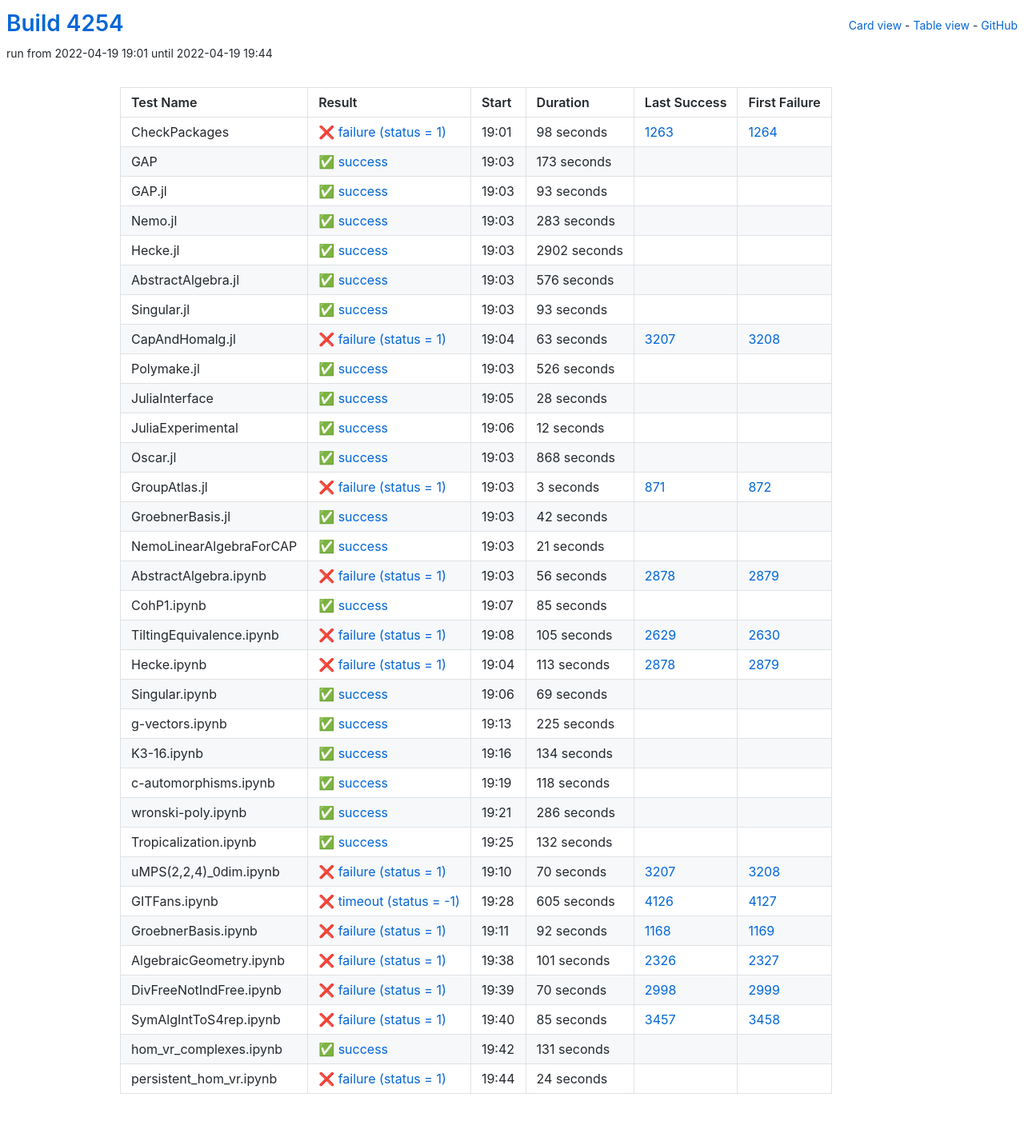
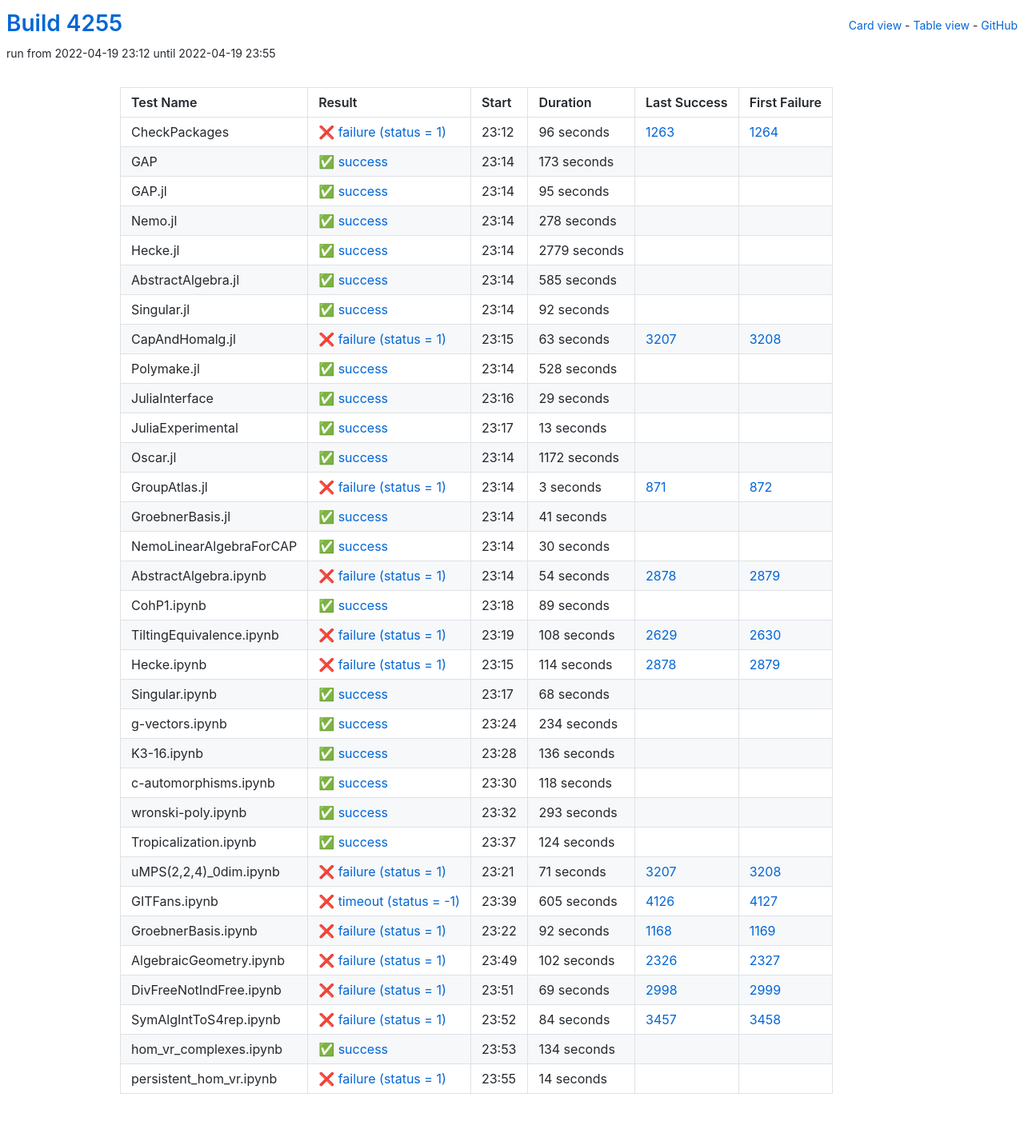
Before and after one commit to oscar-system/oscar-ci-status-stable, a Jekyll site: the page built from table.html, in a window 1280 px wide. Shown: the whole page at 80% size. Built offline with Jekyll 4.4.1, drawn with Linux system fonts in a browser that asks for light colours.

Commit message:
Build #4255

```diff
--- a/_data/ci.yml
+++ b/_data/ci.yml
@@ -1,6 +1,6 @@
 ---
-build: 4254
-build_url: https://oscarci.mathematik.uni-kl.de/job/oscar-stable/4254/
+build: 4255
+build_url: https://oscarci.mathematik.uni-kl.de/job/oscar-stable/4255/
 job: oscar-stable
 organization: oscar-system
 repo: oscar-ci-status-stable
@@ -8,20 +8,20 @@ repourl: https://github.com/oscar-system/oscar-ci-status-stable
 tests:
 - name: CheckPackages
   id: checkpackages
-  log: https://oscarci.mathematik.uni-kl.de/job/oscar-stable/4254/artifact/logs/build-4254/CheckPackages.log
-  start: 2022-04-19 19:01
+  log: https://oscarci.mathematik.uni-kl.de/job/oscar-stable/4255/artifact/logs/build-4255/CheckPackages.log
+  start: 2022-04-19 23:12
   success: false
   exitcode: 1
   status: failure
-  duration: 98
+  duration: 96
   last_success: 1263
   last_success_url: https://oscarci.mathematik.uni-kl.de/job/oscar-stable/1263/
   first_failure: 1264
   first_failure_url: https://oscarci.mathematik.uni-kl.de/job/oscar-stable/1264/
 - name: GAP
   id: gap
-  log: https://oscarci.mathematik.uni-kl.de/job/oscar-stable/4254/artifact/logs/build-4254/GAP.log
-  start: 2022-04-19 19:03
+  log: https://oscarci.mathematik.uni-kl.de/job/oscar-stable/4255/artifact/logs/build-4255/GAP.log
+  start: 2022-04-19 23:14
   success: true
   exitcode: 0
   status: success
@@ -32,68 +32,68 @@ tests:
   first_failure_url:
 - name: GAP.jl
   id: gap-jl
-  log: https://oscarci.mathematik.uni-kl.de/job/oscar-stable/4254/artifact/logs/build-4254/GAP.jl.log
-  start: 2022-04-19 19:03
+  log: https://oscarci.mathematik.uni-kl.de/job/oscar-stable/4255/artifact/logs/build-4255/GAP.jl.log
+  start: 2022-04-19 23:14
   success: true
   exitcode: 0
   status: success
-  duration: 93
+  duration: 95
   last_success: false
   last_success_url:
   first_failure: false
   first_failure_url:
 - name: Nemo.jl
   id: nemo-jl
-  log: https://oscarci.mathematik.uni-kl.de/job/oscar-stable/4254/artifact/logs/build-4254/Nemo.jl.log
-  start: 2022-04-19 19:03
+  log: https://oscarci.mathematik.uni-kl.de/job/oscar-stable/4255/artifact/logs/build-4255/Nemo.jl.log
+  start: 2022-04-19 23:14
   success: true
   exitcode: 0
   status: success
-  duration: 283
+  duration: 278
   last_success: false
   last_success_url:
   first_failure: false
   first_failure_url:
 - name: Hecke.jl
   id: hecke-jl
-  log: https://oscarci.mathematik.uni-kl.de/job/oscar-stable/4254/artifact/logs/build-4254/Hecke.jl.log
-  start: 2022-04-19 19:03
+  log: https://oscarci.mathematik.uni-kl.de/job/oscar-stable/4255/artifact/logs/build-4255/Hecke.jl.log
+  start: 2022-04-19 23:14
   success: true
   exitcode: 0
   status: success
-  duration: 2902
+  duration: 2779
   last_success: false
   last_success_url:
   first_failure: false
   first_failure_url:
 - name: AbstractAlgebra.jl
   id: abstractalgebra-jl
-  log: https://oscarci.mathematik.uni-kl.de/job/oscar-stable/4254/artifact/logs/build-4254/AbstractAlgebra.jl.log
-  start: 2022-04-19 19:03
+  log: https://oscarci.mathematik.uni-kl.de/job/oscar-stable/4255/artifact/logs/build-4255/AbstractAlgebra.jl.log
+  start: 2022-04-19 23:14
   success: true
   exitcode: 0
   status: success
-  duration: 576
+  duration: 585
   last_success: false
   last_success_url:
   first_failure: false
   first_failure_url:
 - name: Singular.jl
   id: singular-jl
-  log: https://oscarci.mathematik.uni-kl.de/job/oscar-stable/4254/artifact/logs/build-4254/Singular.jl.log
-  start: 2022-04-19 19:03
+  log: https://oscarci.mathematik.uni-kl.de/job/oscar-stable/4255/artifact/logs/build-4255/Singular.jl.log
+  start: 2022-04-19 23:14
   success: true
   exitcode: 0
   status: success
-  duration: 93
+  duration: 92
   last_success: false
   last_success_url:
   first_failure: false
   first_failure_url:
 - name: CapAndHomalg.jl
   id: capandhomalg-jl
-  log: https://oscarci.mathematik.uni-kl.de/job/oscar-stable/4254/artifact/logs/build-4254/CapAndHomalg.jl.log
-  start: 2022-04-19 19:04
+  log: https://oscarci.mathematik.uni-kl.de/job/oscar-stable/4255/artifact/logs/build-4255/CapAndHomalg.jl.log
+  start: 2022-04-19 23:15
   success: false
   exitcode: 1
   status: failure
@@ -104,56 +104,56 @@ tests:
   first_failure_url: https://oscarci.mathematik.uni-kl.de/job/oscar-stable/3208/
 - name: Polymake.jl
   id: polymake-jl
-  log: https://oscarci.mathematik.uni-kl.de/job/oscar-stable/4254/artifact/logs/build-4254/Polymake.jl.log
-  start: 2022-04-19 19:03
+  log: https://oscarci.mathematik.uni-kl.de/job/oscar-stable/4255/artifact/logs/build-4255/Polymake.jl.log
+  start: 2022-04-19 23:14
   success: true
   exitcode: 0
   status: success
-  duration: 526
+  duration: 528
   last_success: false
   last_success_url:
   first_failure: false
   first_failure_url:
 - name: JuliaInterface
   id: juliainterface
-  log: https://oscarci.mathematik.uni-kl.de/job/oscar-stable/4254/artifact/logs/build-4254/JuliaInterface.log
-  start: 2022-04-19 19:05
+  log: https://oscarci.mathematik.uni-kl.de/job/oscar-stable/4255/artifact/logs/build-4255/JuliaInterface.log
+  start: 2022-04-19 23:16
   success: true
   exitcode: 0
   status: success
-  duration: 28
+  duration: 29
   last_success: false
   last_success_url:
   first_failure: false
   first_failure_url:
 - name: JuliaExperimental
   id: juliaexperimental
-  log: https://oscarci.mathematik.uni-kl.de/job/oscar-stable/4254/artifact/logs/build-4254/JuliaExperimental.log
-  start: 2022-04-19 19:06
+  log: https://oscarci.mathematik.uni-kl.de/job/oscar-stable/4255/artifact/logs/build-4255/JuliaExperimental.log
+  start: 2022-04-19 23:17
   success: true
   exitcode: 0
   status: success
-  duration: 12
+  duration: 13
   last_success: false
   last_success_url:
   first_failure: false
   first_failure_url:
 - name: Oscar.jl
   id: oscar-jl
-  log: https://oscarci.mathematik.uni-kl.de/job/oscar-stable/4254/artifact/logs/build-4254/Oscar.jl.log
-  start: 2022-04-19 19:03
+  log: https://oscarci.mathematik.uni-kl.de/job/oscar-stable/4255/artifact/logs/build-4255/Oscar.jl.log
+  start: 2022-04-19 23:14
   success: true
   exitcode: 0
   status: success
-  duration: 868
+  duration: 1172
   last_success: false
   last_success_url:
   first_failure: false
   first_failure_url:
 - name: GroupAtlas.jl
   id: groupatlas-jl
-  log: https://oscarci.mathematik.uni-kl.de/job/oscar-stable/4254/artifact/logs/build-4254/GroupAtlas.jl.log
-  start: 2022-04-19 19:03
+  log: https://oscarci.mathematik.uni-kl.de/job/oscar-stable/4255/artifact/logs/build-4255/GroupAtlas.jl.log
+  start: 2022-04-19 23:14
   success: false
   exitcode: 1
   status: failure
@@ -164,116 +164,116 @@ tests:
   first_failure_url: https://oscarci.mathematik.uni-kl.de/job/oscar-stable/872/
 - name: GroebnerBasis.jl
   id: groebnerbasis-jl
-  log: https://oscarci.mathematik.uni-kl.de/job/oscar-stable/4254/artifact/logs/build-4254/GroebnerBasis.jl.log
-  start: 2022-04-19 19:03
+  log: https://oscarci.mathematik.uni-kl.de/job/oscar-stable/4255/artifact/logs/build-4255/GroebnerBasis.jl.log
+  start: 2022-04-19 23:14
   success: true
   exitcode: 0
   status: success
-  duration: 42
+  duration: 41
   last_success: false
   last_success_url:
   first_failure: false
   first_failure_url:
 - name: NemoLinearAlgebraForCAP
   id: nemolinearalgebraforcap
-  log: https://oscarci.mathematik.uni-kl.de/job/oscar-stable/4254/artifact/logs/build-4254/NemoLinearAlgebraForCAP.log
-  start: 2022-04-19 19:03
+  log: https://oscarci.mathematik.uni-kl.de/job/oscar-stable/4255/artifact/logs/build-4255/NemoLinearAlgebraForCAP.log
+  start: 2022-04-19 23:14
   success: true
   exitcode: 0
   status: success
-  duration: 21
+  duration: 30
   last_success: false
   last_success_url:
   first_failure: false
   first_failure_url:
 - name: AbstractAlgebra.ipynb
   id: abstractalgebra-ipynb
-  log: https://oscarci.mathematik.uni-kl.de/job/oscar-stable/4254/artifact/logs/build-4254/AbstractAlgebra.ipynb.log
-  start: 2022-04-19 19:03
+  log: https://oscarci.mathematik.uni-kl.de/job/oscar-stable/4255/artifact/logs/build-4255/AbstractAlgebra.ipynb.log
+  start: 2022-04-19 23:14
   success: false
   exitcode: 1
   status: failure
-  duration: 56
+  duration: 54
   last_success: 2878
   last_success_url: https://oscarci.mathematik.uni-kl.de/job/oscar-stable/2878/
   first_failure: 2879
   first_failure_url: https://oscarci.mathematik.uni-kl.de/job/oscar-stable/2879/
 - name: CohP1.ipynb
   id: cohp1-ipynb
-  log: https://oscarci.mathematik.uni-kl.de/job/oscar-stable/4254/artifact/logs/build-4254/CohP1.ipynb.log
-  start: 2022-04-19 19:07
+  log: https://oscarci.mathematik.uni-kl.de/job/oscar-stable/4255/artifact/logs/build-4255/CohP1.ipynb.log
+  start: 2022-04-19 23:18
   success: true
   exitcode: 0
   status: success
-  duration: 85
+  duration: 89
   last_success: false
   last_success_url:
   first_failure: false
   first_failure_url:
 - name: TiltingEquivalence.ipynb
   id: tiltingequivalence-ipynb
-  log: https://oscarci.mathematik.uni-kl.de/job/oscar-stable/4254/artifact/logs/build-4254/TiltingEquivalence.ipynb.log
-  start: 2022-04-19 19:08
+  log: https://oscarci.mathematik.uni-kl.de/job/oscar-stable/4255/artifact/logs/build-4255/TiltingEquivalence.ipynb.log
+  start: 2022-04-19 23:19
   success: false
   exitcode: 1
   status: failure
-  duration: 105
+  duration: 108
   last_success: 2629
   last_success_url: https://oscarci.mathematik.uni-kl.de/job/oscar-stable/2629/
   first_failure: 2630
   first_failure_url: https://oscarci.mathematik.uni-kl.de/job/oscar-stable/2630/
 - name: Hecke.ipynb
   id: hecke-ipynb
-  log: https://oscarci.mathematik.uni-kl.de/job/oscar-stable/4254/artifact/logs/build-4254/Hecke.ipynb.log
-  start: 2022-04-19 19:04
+  log: https://oscarci.mathematik.uni-kl.de/job/oscar-stable/4255/artifact/logs/build-4255/Hecke.ipynb.log
+  start: 2022-04-19 23:15
   success: false
   exitcode: 1
   status: failure
-  duration: 113
+  duration: 114
   last_success: 2878
   last_success_url: https://oscarci.mathematik.uni-kl.de/job/oscar-stable/2878/
   first_failure: 2879
   first_failure_url: https://oscarci.mathematik.uni-kl.de/job/oscar-stable/2879/
 - name: Singular.ipynb
   id: singular-ipynb
-  log: https://oscarci.mathematik.uni-kl.de/job/oscar-stable/4254/artifact/logs/build-4254/Singular.ipynb.log
-  start: 2022-04-19 19:06
+  log: https://oscarci.mathematik.uni-kl.de/job/oscar-stable/4255/artifact/logs/build-4255/Singular.ipynb.log
+  start: 2022-04-19 23:17
   success: true
   exitcode: 0
   status: success
-  duration: 69
+  duration: 68
   last_success: false
   last_success_url:
   first_failure: false
   first_failure_url:
 - name: g-vectors.ipynb
   id: g-vectors-ipynb
-  log: https://oscarci.mathematik.uni-kl.de/job/oscar-stable/4254/artifact/logs/build-4254/g-vectors.ipynb.log
-  start: 2022-04-19 19:13
+  log: https://oscarci.mathematik.uni-kl.de/job/oscar-stable/4255/artifact/logs/build-4255/g-vectors.ipynb.log
+  start: 2022-04-19 23:24
   success: true
   exitcode: 0
   status: success
-  duration: 225
+  duration: 234
   last_success: false
   last_success_url:
   first_failure: false
   first_failure_url:
 - name: K3-16.ipynb
   id: k3-16-ipynb
-  log: https://oscarci.mathematik.uni-kl.de/job/oscar-stable/4254/artifact/logs/build-4254/K3-16.ipynb.log
-  start: 2022-04-19 19:16
+  log: https://oscarci.mathematik.uni-kl.de/job/oscar-stable/4255/artifact/logs/build-4255/K3-16.ipynb.log
+  start: 2022-04-19 23:28
   success: true
   exitcode: 0
   status: success
-  duration: 134
+  duration: 136
   last_success: false
   last_success_url:
   first_failure: false
   first_failure_url:
 - name: c-automorphisms.ipynb
   id: c-automorphisms-ipynb
-  log: https://oscarci.mathematik.uni-kl.de/job/oscar-stable/4254/artifact/logs/build-4254/c-automorphisms.ipynb.log
-  start: 2022-04-19 19:19
+  log: https://oscarci.mathematik.uni-kl.de/job/oscar-stable/4255/artifact/logs/build-4255/c-automorphisms.ipynb.log
+  start: 2022-04-19 23:30
   success: true
   exitcode: 0
   status: success
@@ -284,44 +284,44 @@ tests:
   first_failure_url:
 - name: wronski-poly.ipynb
   id: wronski-poly-ipynb
-  log: https://oscarci.mathematik.uni-kl.de/job/oscar-stable/4254/artifact/logs/build-4254/wronski-poly.ipynb.log
-  start: 2022-04-19 19:21
+  log: https://oscarci.mathematik.uni-kl.de/job/oscar-stable/4255/artifact/logs/build-4255/wronski-poly.ipynb.log
+  start: 2022-04-19 23:32
   success: true
   exitcode: 0
   status: success
-  duration: 286
+  duration: 293
   last_success: false
   last_success_url:
   first_failure: false
   first_failure_url:
 - name: Tropicalization.ipynb
   id: tropicalization-ipynb
-  log: https://oscarci.mathematik.uni-kl.de/job/oscar-stable/4254/artifact/logs/build-4254/Tropicalization.ipynb.log
-  start: 2022-04-19 19:25
+  log: https://oscarci.mathematik.uni-kl.de/job/oscar-stable/4255/artifact/logs/build-4255/Tropicalization.ipynb.log
+  start: 2022-04-19 23:37
   success: true
   exitcode: 0
   status: success
-  duration: 132
+  duration: 124
   last_success: false
   last_success_url:
   first_failure: false
   first_failure_url:
 - name: uMPS(2,2,4)_0dim.ipynb
   id: umps-2-2-4-0dim-ipynb
-  log: https://oscarci.mathematik.uni-kl.de/job/oscar-stable/4254/artifact/logs/build-4254/uMPS-2-2-4-_0dim.ipynb.log
-  start: 2022-04-19 19:10
+  log: https://oscarci.mathematik.uni-kl.de/job/oscar-stable/4255/artifact/logs/build-4255/uMPS-2-2-4-_0dim.ipynb.log
+  start: 2022-04-19 23:21
   success: false
   exitcode: 1
   status: failure
-  duration: 70
+  duration: 71
   last_success: 3207
   last_success_url: https://oscarci.mathematik.uni-kl.de/job/oscar-stable/3207/
   first_failure: 3208
   first_failure_url: https://oscarci.mathematik.uni-kl.de/job/oscar-stable/3208/
 - name: GITFans.ipynb
   id: gitfans-ipynb
-  log: https://oscarci.mathematik.uni-kl.de/job/oscar-stable/4254/artifact/logs/build-4254/GITFans.ipynb.log
-  start: 2022-04-19 19:28
+  log: https://oscarci.mathematik.uni-kl.de/job/oscar-stable/4255/artifact/logs/build-4255/GITFans.ipynb.log
+  start: 2022-04-19 23:39
   success: false
   exitcode: -1
   status: timeout
@@ -332,8 +332,8 @@ tests:
   first_failure_url: https://oscarci.mathematik.uni-kl.de/job/oscar-stable/4127/
 - name: GroebnerBasis.ipynb
   id: groebnerbasis-ipynb
-  log: https://oscarci.mathematik.uni-kl.de/job/oscar-stable/4254/artifact/logs/build-4254/GroebnerBasis.ipynb.log
-  start: 2022-04-19 19:11
+  log: https://oscarci.mathematik.uni-kl.de/job/oscar-stable/4255/artifact/logs/build-4255/GroebnerBasis.ipynb.log
+  start: 2022-04-19 23:22
   success: false
   exitcode: 1
   status: failure
@@ -344,60 +344,60 @@ tests:
   first_failure_url: https://oscarci.mathematik.uni-kl.de/job/oscar-stable/1169/
 - name: AlgebraicGeometry.ipynb
   id: algebraicgeometry-ipynb
-  log: https://oscarci.mathematik.uni-kl.de/job/oscar-stable/4254/artifact/logs/build-4254/AlgebraicGeometry.ipynb.log
-  start: 2022-04-19 19:38
+  log: https://oscarci.mathematik.uni-kl.de/job/oscar-stable/4255/artifact/logs/build-4255/AlgebraicGeometry.ipynb.log
+  start: 2022-04-19 23:49
   success: false
   exitcode: 1
   status: failure
-  duration: 101
+  duration: 102
   last_success: 2326
   last_success_url: https://oscarci.mathematik.uni-kl.de/job/oscar-stable/2326/
   first_failure: 2327
   first_failure_url: https://oscarci.mathematik.uni-kl.de/job/oscar-stable/2327/
 - name: DivFreeNotIndFree.ipynb
   id: divfreenotindfree-ipynb
-  log: https://oscarci.mathematik.uni-kl.de/job/oscar-stable/4254/artifact/logs/build-4254/DivFreeNotIndFree.ipynb.log
-  start: 2022-04-19 19:39
+  log: https://oscarci.mathematik.uni-kl.de/job/oscar-stable/4255/artifact/logs/build-4255/DivFreeNotIndFree.ipynb.log
+  start: 2022-04-19 23:51
   success: false
   exitcode: 1
   status: failure
-  duration: 70
+  duration: 69
   last_success: 2998
   last_success_url: https://oscarci.mathematik.uni-kl.de/job/oscar-stable/2998/
   first_failure: 2999
   first_failure_url: https://oscarci.mathematik.uni-kl.de/job/oscar-stable/2999/
 - name: SymAlgIntToS4rep.ipynb
   id: symalginttos4rep-ipynb
-  log: https://oscarci.mathematik.uni-kl.de/job/oscar-stable/4254/artifact/logs/build-4254/SymAlgIntToS4rep.ipynb.log
-  start: 2022-04-19 19:40
+  log: https://oscarci.mathematik.uni-kl.de/job/oscar-stable/4255/artifact/logs/build-4255/SymAlgIntToS4rep.ipynb.log
+  start: 2022-04-19 23:52
   success: false
   exitcode: 1
   status: failure
-  duration: 85
+  duration: 84
   last_success: 3457
   last_success_url: https://oscarci.mathematik.uni-kl.de/job/oscar-stable/3457/
   first_failure: 3458
   first_failure_url: https://oscarci.mathematik.uni-kl.de/job/oscar-stable/3458/
 - name: hom_vr_complexes.ipynb
   id: hom-vr-complexes-ipynb
-  log: https://oscarci.mathematik.uni-kl.de/job/oscar-stable/4254/artifact/logs/build-4254/hom_vr_complexes.ipynb.log
-  start: 2022-04-19 19:42
+  log: https://oscarci.mathematik.uni-kl.de/job/oscar-stable/4255/artifact/logs/build-4255/hom_vr_complexes.ipynb.log
+  start: 2022-04-19 23:53
   success: true
   exitcode: 0
   status: success
-  duration: 131
+  duration: 134
   last_success: false
   last_success_url:
   first_failure: false
   first_failure_url:
 - name: persistent_hom_vr.ipynb
   id: persistent-hom-vr-ipynb
-  log: https://oscarci.mathematik.uni-kl.de/job/oscar-stable/4254/artifact/logs/build-4254/persistent_hom_vr.ipynb.log
-  start: 2022-04-19 19:44
+  log: https://oscarci.mathematik.uni-kl.de/job/oscar-stable/4255/artifact/logs/build-4255/persistent_hom_vr.ipynb.log
+  start: 2022-04-19 23:55
   success: false
   exitcode: 1
   status: failure
-  duration: 24
+  duration: 14
   last_success: false
   last_success_url:
   first_failure: false
```
Also changed, not shown: README.md.
